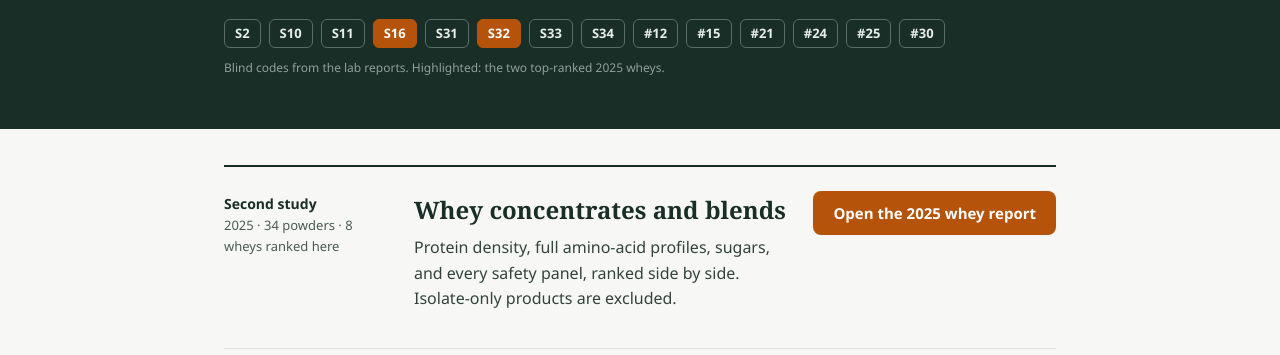
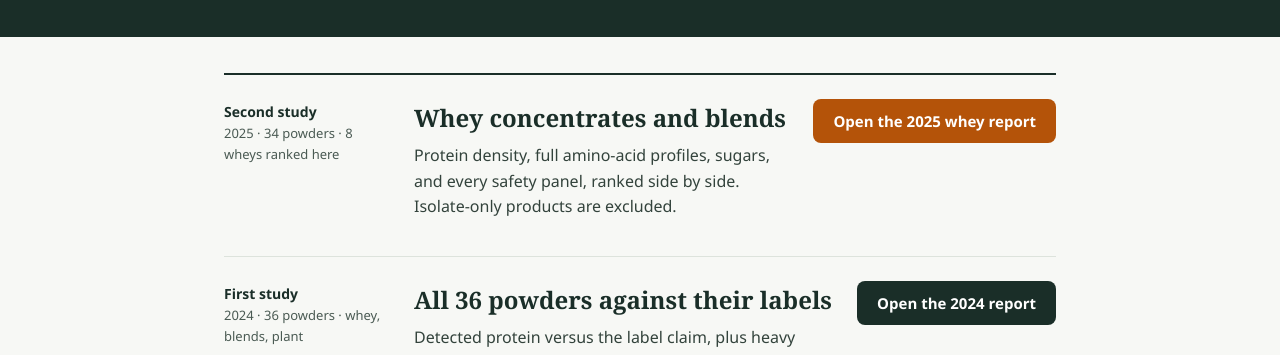
Before and after one commit to contactme-vasu/citizen-protein-project, a website: page index.html in a window 1280 px wide. Shown: the part 377-732 px from the top of the page. Drawn offline with Linux system fonts and the light colour scheme.

Commit message:
Remove blind-code strip from landing hero

```diff
--- a/index.html
+++ b/index.html
@@ -7,8 +7,8 @@
 <!--
   Design plan (frontend-design skill, lab-ledger concept):
   Color: paper #F7F8F5, ink #1A2E28, reagent amber #B45309 (single accent), quiet line #DDE3DC.
-  Type: Georgia serif for display only; system sans for everything else; sample codes as bordered chips.
-  Layout: left-aligned ruled ledger. Boldness lives in one place: the oversized headline + specimen-code strip.
+  Type: Georgia serif for display only; system sans for everything else.
+  Layout: left-aligned ruled ledger. Boldness lives in one place: the oversized headline.
   Deliberately avoided: gradient washes, identical card grids, all-caps eyebrows, middle-dot meta strings, arrows on links.
 -->
 <style>
@@ -25,10 +25,6 @@
   .masthead h1{font-family:Georgia,"Times New Roman",serif;font-weight:700;
     font-size:clamp(34px,6vw,58px);line-height:1.08;margin:0 0 14px;max-width:16ch}
   .masthead .sub{font-size:17px;color:#D5DCD7;margin:0;max-width:62ch}
-  .codes{display:flex;flex-wrap:wrap;gap:8px;margin-top:22px}
-  .codes span{border:1px solid #5A6E65;border-radius:6px;padding:3px 10px;font-size:13px;font-weight:600;color:#E7EDE9}
-  .codes span.hit{background:var(--amber);border-color:var(--amber);color:#fff}
-  .codes-note{font-size:12px;color:#8FA098;margin-top:10px}
   /* ledger */
   main{padding:36px 0 8px}
   .ledger{border-top:2px solid var(--ink)}
@@ -69,11 +65,6 @@
   <p class="kicker">Independent visualisation of two crowd-funded lab studies, built with AI</p>
   <h1>What is actually in India&rsquo;s protein powders?</h1>
   <p class="sub">Researchers bought powders off the shelf, tested them blind in accredited labs, and published every number. This site turns those tables into pages you can sort, filter, and compare.</p>
-  <div class="codes" aria-label="Blind sample codes from the studies">
-    <span>S2</span><span>S10</span><span>S11</span><span class="hit">S16</span><span>S31</span><span class="hit">S32</span><span>S33</span><span>S34</span>
-    <span>#12</span><span>#15</span><span>#21</span><span>#24</span><span>#25</span><span>#30</span>
-  </div>
-  <p class="codes-note">Blind codes from the lab reports. Highlighted: the two top-ranked 2025 wheys.</p>
 </div></header>
 
 <main><div class="wrap">
```
